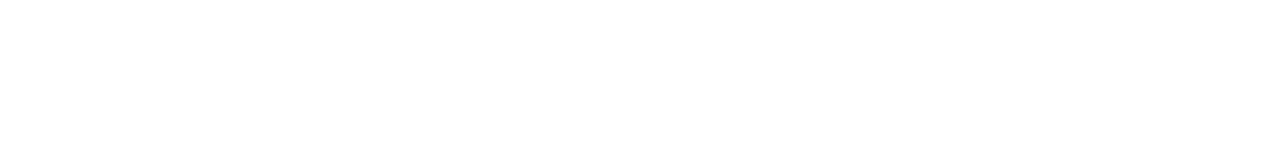
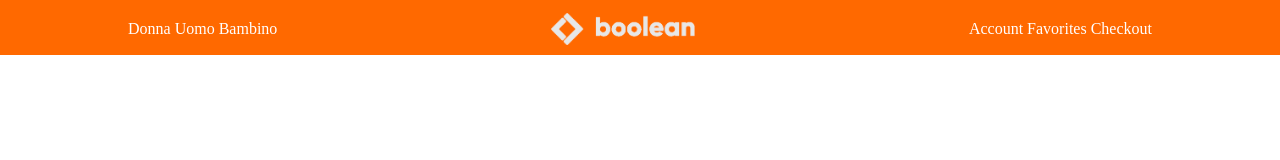
Before and after one commit to RiccardoNestola/html-css-boolando, a plain HTML site: page index.html in a window 1280 px wide. Drawn offline with Linux system fonts and the light colour scheme.

Commit message:
create header

```diff
--- a/css/style.css
+++ b/css/style.css
@@ -0,0 +1,33 @@
+* {
+    margin: 0;
+    padding: 0;
+    box-sizing: border-box;
+}
+
+.flex {
+    display: flex;
+    align-items: center;
+    justify-content: space-between;
+
+}
+
+header{
+    background-color: #FF6900;
+    flex-direction: column;
+    height: 55px;
+}
+
+.container{
+    width: 80%;
+    margin: .8rem;
+}
+
+.logo{
+    height: 2rem;
+}
+
+ ul li {
+    list-style: none;
+    display: inline;
+    color: white;
+}
--- a/index.html
+++ b/index.html
@@ -9,5 +9,29 @@
 </head>
 <body>
 
+
+    <header class="flex">
+
+            <nav class="flex container">
+                <ul class="menu">
+                    <li><a href="" class=""></a>Donna</li>
+                    <li><a href="" class=""></a>Uomo</li>
+                    <li><a href="" class=""></a>Bambino</li>
+                </ul>
+                <div class="logo">
+                    <a href="#">
+                        <img class="logo" src="./img/boolean-logo.png" alt="Boolean Logo">
+                    </a>
+                </div>
+
+                <ul class="">
+                    <li><a href="" class="account_icon"></a>Account</li>
+                    <li><a href="" class="favorites_icon"></a>Favorites</li>
+                    <li><a href="" class="checkout_icon"></a>Checkout</li>
+                </ul>
+            </nav>
+
+    </header>
+
 </body>
 </html>
```
Also changed, not shown: img/1.webp (added), img/1b.webp (added), img/2.webp (added), img/2b.webp (added), img/3.webp (added), img/3b.webp (added), img/4.webp (added), img/4b.webp (added), img/5.webp (added), img/5b.webp (added), img/6.webp (added), img/6b.webp (added), img/boolean-logo.png (added).
